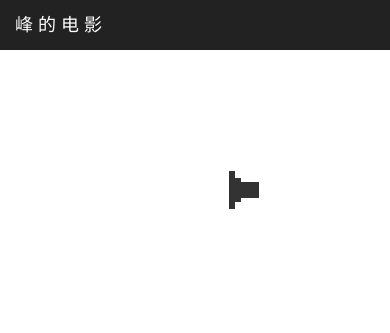
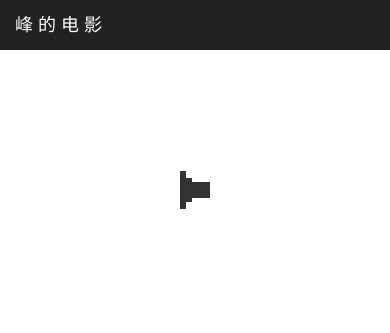
Before and after one commit to zhangblade/dou, a plain HTML site: page index.html in a window 390 px wide. Drawn offline with Linux system fonts and the light colour scheme.

Commit message:
Update index.html

```diff
--- a/index.html
+++ b/index.html
@@ -14,7 +14,7 @@
           <li ng-class="{active:category=='in_theaters'}"><a href="#/in_theaters">正在热映</a></li>
           <li ng-class="{active:category=='coming_soon'}"><a href="#/coming_soon">即将上映</a></li>
           <li ng-class="{active:category=='top250'}"><a href="#/top250">TOP250</a></li></ul></div>
-      <div class="col-sm-9 col-sm-offset-3 col-xs-9 col-xs-offset-3 col-md-10 col-md-offset-2 main"><ng-view></ng-view></div></div></div>
+      <div class="col-sm-9 col-sm-offset-3 col-md-10 col-md-offset-2 main"><ng-view></ng-view></div></div></div>
   <script src="angular/angular.min.js"></script>
   <script src="angular-route/angular-route.min.js"></script>
   <script src="http.js"></script> <script src="douban.js"></script>
```
